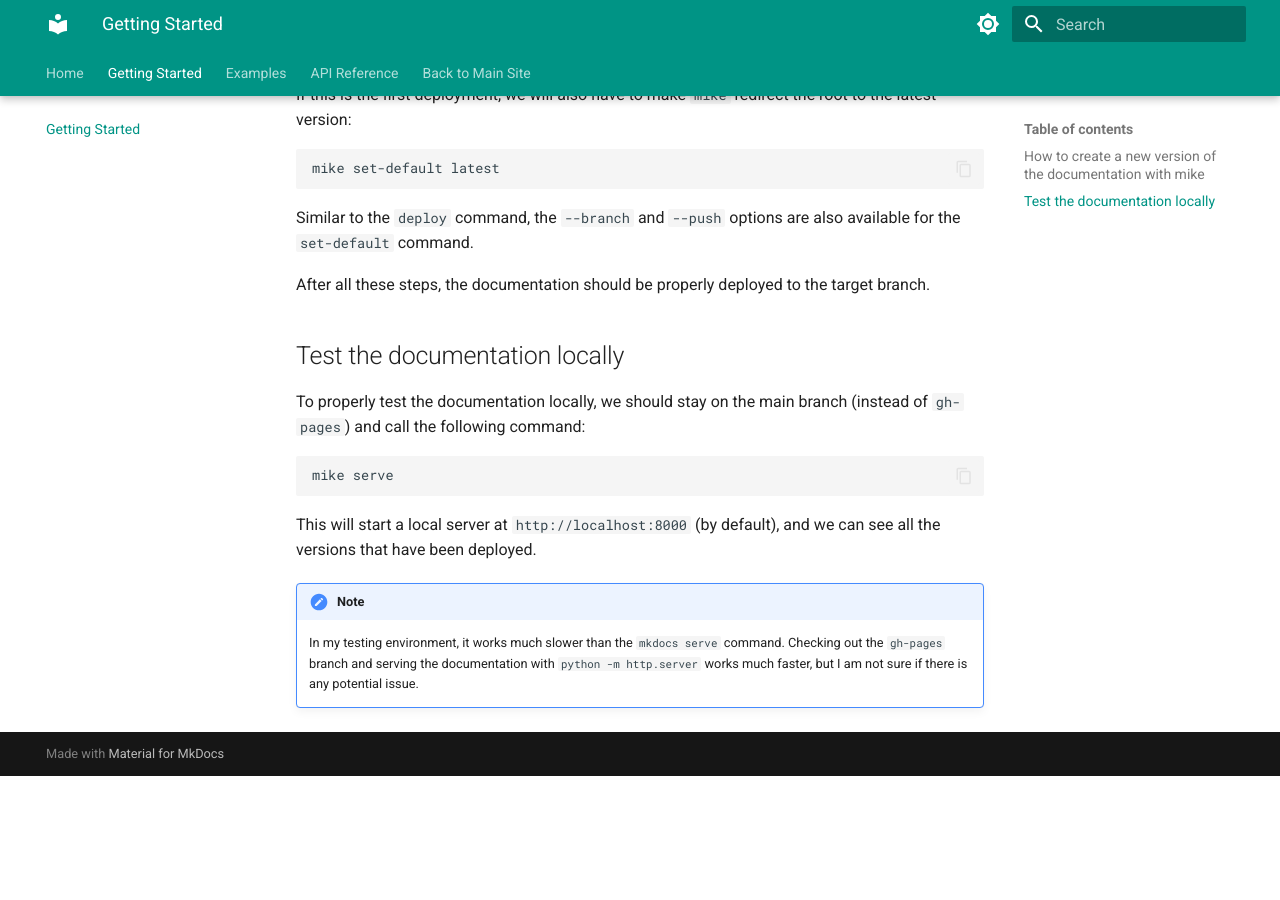
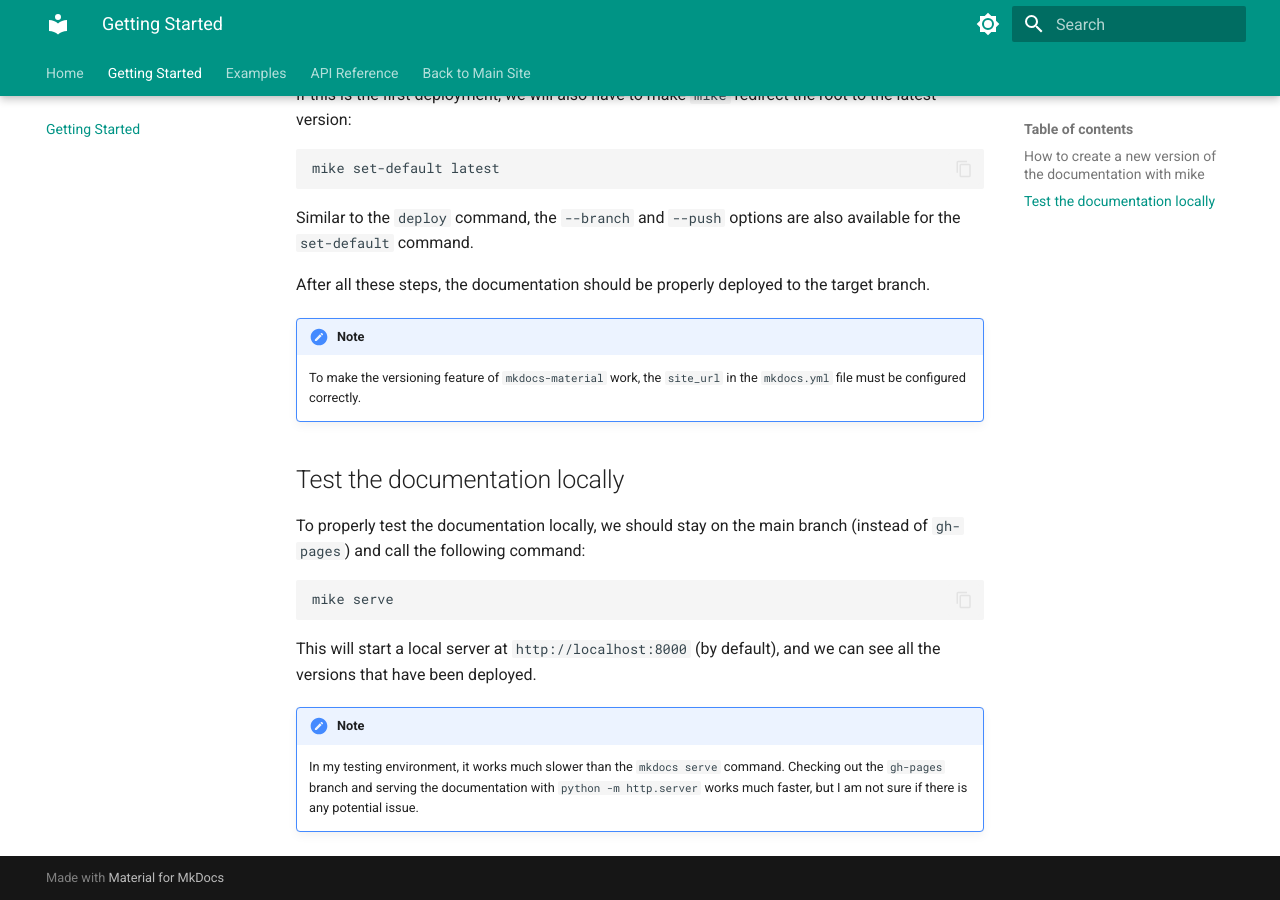
Before and after one commit to avermedia-hanson/some-video-sdk, an MkDocs documentation site: the page built from docs/getting-started.md, in a window 1280 px wide and 900 px high, scrolled down 1016 px. Built offline with MkDocs 1.6.1 and Material for MkDocs 9.7.7, drawn with Linux system fonts in a browser that asks for light colours; the version menu is left out; before the commit the page ends 1792 px from its top, so only the background shows below that.

Commit message:
feat: update getting started guide
Add a note about the importance of `site_url` for versioning

```diff
--- a/docs/getting-started.md
+++ b/docs/getting-started.md
@@ -43,6 +43,9 @@ Similar to the `deploy` command, the `--branch` and `--push` options are also av
 
 After all these steps, the documentation should be properly deployed to the target branch.
 
+!!! note
+    To make the versioning feature of `mkdocs-material` work, the `site_url` in the `mkdocs.yml` file must be configured correctly.
+
 ## Test the documentation locally
 
 To properly test the documentation locally, we should stay on the main branch (instead of `gh-pages`) and call the following command:
```
